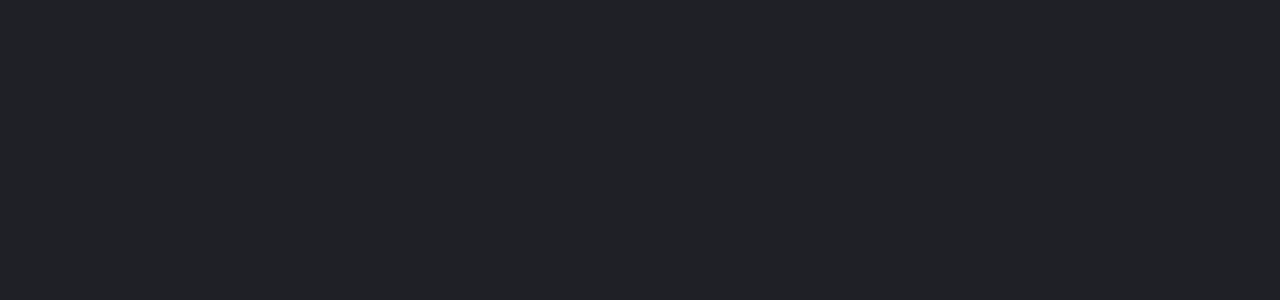
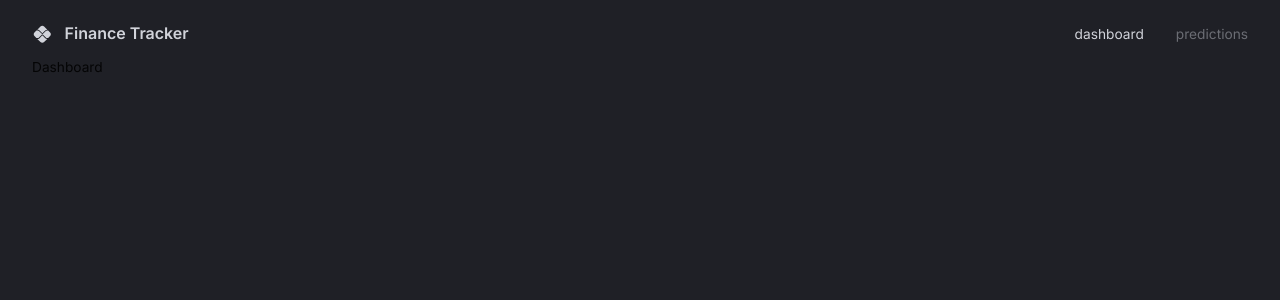
Before and after one commit to judewashock518/finance-dashboard-app, a React (Vite) app in the folder client/: page /dashboard in a window 1280 px wide. Before the commit this address had no page. Shown: the top 300 px of the page. Built offline with nearby package versions, Linux system fonts and the light colour scheme.

Commit message:
imported dashboard and started dashboard grid template

```diff
--- a/client/src/App.tsx
+++ b/client/src/App.tsx
@@ -4,7 +4,8 @@ import { CssBaseline, ThemeProvider } from "@mui/material";
 import { BrowserRouter, Route, Routes } from "react-router-dom";
 import { Box } from "@mui/material";
 import { themeSettings } from "./theme";
-// import Navbar from "@/scenes/navbar";
+import Navbar from "@/scenes/navbar";
+import Dashboard from "@/scenes/dashboard";
 
 function App() {
   const theme = useMemo(() => createTheme(themeSettings), [])
@@ -14,9 +15,9 @@ function App() {
       <ThemeProvider theme ={theme}>
         <CssBaseline />
         <Box width="100%" height="100%" padding="1rem 2rem 4rem 2rem">
-          {/* <Navbar /> */}
+          <Navbar />
           <Routes>
-            <Route path="/" element={<div>dashboard page</div>}/>
+            <Route path="/dashboard" element={<Dashboard />}/>
             <Route
               path="/predictions"
               element={<div>predictions page</div>}
--- /dev/null
+++ b/client/src/scenes/dashboard/index.tsx
@@ -0,0 +1,33 @@
+import { Box, useTheme } from "@mui/material";
+
+type Props = {};
+
+const gridTemplate = `
+    "a b c"
+    "a b c"
+    "a b c"
+    "a b f"
+    "d e f"
+    "d e f"
+    "d h i"
+    "g h i"
+    "g h j"
+    "g h j"
+`
+
+const Dashboard = (props: Props) => {
+  const { palette } = useTheme();
+  return (
+    <Box width="100%" height="100%" display="grid" gap="1.5rem"
+        sx={{
+            gridTemplateColumns: "repeat(3, minmax(370px, 1fr))",
+            gridTemplateRows: "repeat(10, minmax(60px, 1fr))",
+            gridTemplatesAreas: gridTemplate,
+        }}
+    >
+        Dashboard
+    </Box>
+  );
+};
+
+export default Dashboard;
--- a/client/src/scenes/navbar/index.tsx
+++ b/client/src/scenes/navbar/index.tsx
@@ -20,8 +20,35 @@ const Navbar = (props: Props) => {
             <FlexBetween gap="0.75rem">
             <PixIcon sx={{ fontSixe: "28px" }}/>
             <Typography variant="h4" fontSize="16px">
-                Finanseer
+                Finance Tracker
             </Typography>
+            </FlexBetween>
+            {/* RIGHT SIDE */}
+            <FlexBetween gap="2rem">
+                <Box sx={{ "&:hover": { color: palette.primary[100] }}}>
+                    <Link
+                        to="/dashboard"
+                        onClick={() => setSelected("dashboard")}
+                        style= {{
+                            color: selected === "dashboard" ? "inherit" : palette.grey[700],
+                            textDecoration: "inherit"
+                        }}
+                    >
+                        dashboard
+                    </Link>
+                </Box>
+                <Box sx={{ "&:hover": { color: palette.primary[100] }}}>
+                    <Link
+                        to="/predictions"
+                        onClick={() => setSelected("predictions")}
+                        style= {{
+                            color: selected === "predictions" ? "inherit" : palette.grey[700],
+                            textDecoration: "inherit"
+                        }}
+                    >
+                        predictions
+                    </Link>
+                </Box>
             </FlexBetween>
         </FlexBetween>
     );
```
